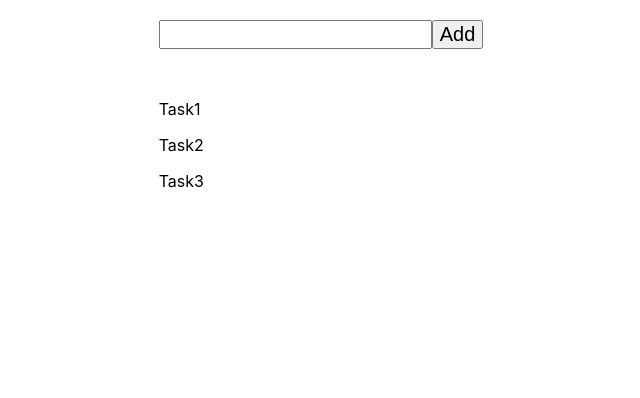
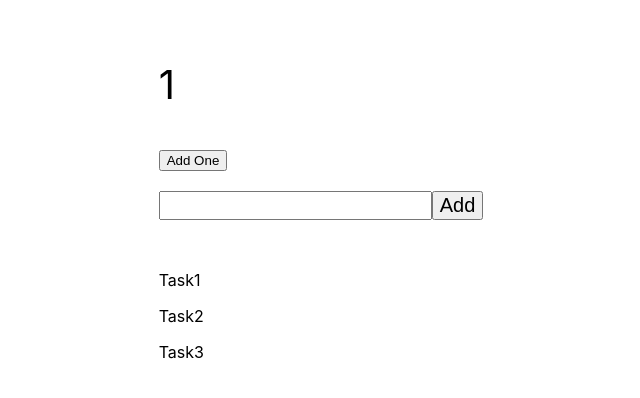
Before and after one commit to dineshabey/react-class-state, a React (Create React App) app: page / in a window 1280 px wide. Shown: the top 398 px of the page, without its empty margins (319-959 px from the left). Built offline with nearby package versions, Linux system fonts and the light colour scheme.

Commit message:
create new state and setup basic setup

```diff
--- a/src/layouts/HomeLayouts.js
+++ b/src/layouts/HomeLayouts.js
@@ -7,13 +7,16 @@ import TaskList from './homeLayouts/TaskList'
 
 export default class HomeLayouts extends Component {
     state = {
-        taskListData: [],
+        // taskListData: [],
+
     }
 
     constructor() {
         super();
         this.state = {
-            taskListData: ['Task1', 'Task2', 'Task3']
+            taskListData: ['Task1', 'Task2', 'Task3'],
+            numberCount: 1, //create number count variyable
+
         }
     }
 
@@ -23,10 +26,22 @@ export default class HomeLayouts extends Component {
         });
     }
 
+    //number counter function
+    addCount = () => {
+        this.setState({
+            numberCount: 100,
+        });
+    }
+
     render() {
         return (
             <div style={{ display: 'flex', justifyContent: 'center', margin: '20px' }}>
                 <div>
+                    <p style={{ fontSize: '40px' }}>{this.state.numberCount}</p>
+                    <button onClick={this.addCount}>Add One</button>
+                    <br />
+                    <br />
+
                     <NewTaskAddInput addNewTask={this.addNewTask} />
                     {/* <button onClick={this.addNewTask}>Add New Task</button> */}
                     <div style={{ marginTop: '50px' }}>
```
